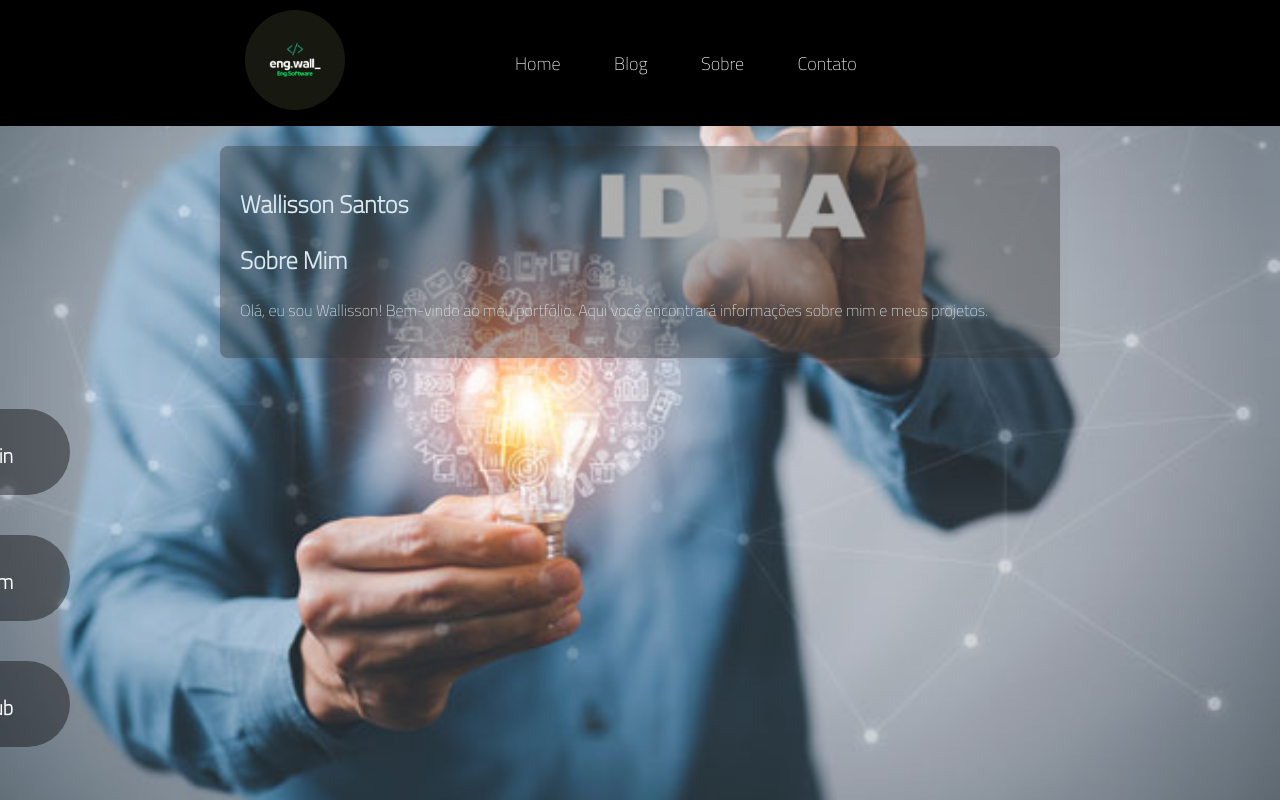
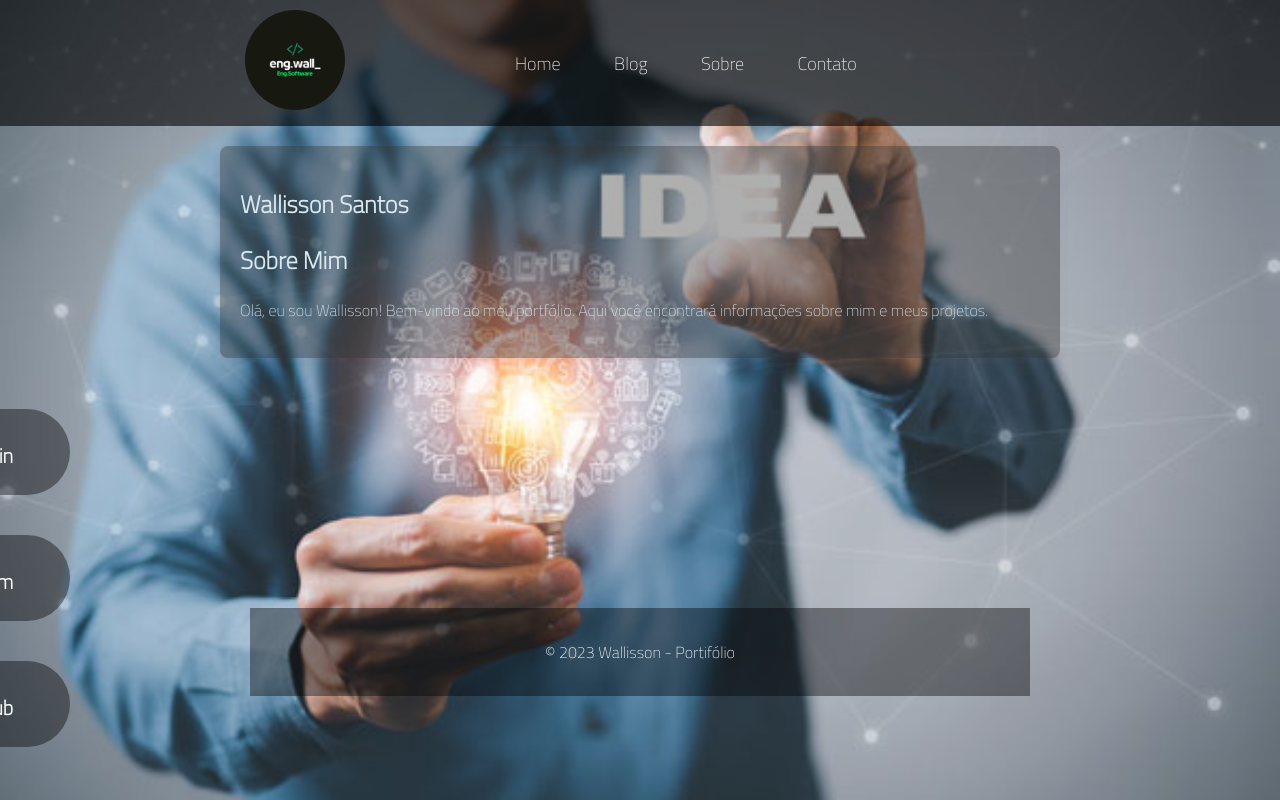
Before and after one commit to wallisson-tech/Social-links, a plain HTML site: page index.html in a window 1280 px wide. Drawn offline with Linux system fonts and the light colour scheme.

Commit message:
alter index.html

```diff
--- a/index.html
+++ b/index.html
@@ -37,5 +37,8 @@
             <a href="https://github.com/wallisson-tech">Github <i class="fa-brands fa-github"></i></a>
         </div>
     </main>
+    <footer>
+        <p>&copy; 2023 Wallisson - Portifólio</p>
+    </footer>
 </body>
 </html>
--- a/styles.css
+++ b/styles.css
@@ -81,7 +81,7 @@ section {
 
 }
 header{
-    background-color: #000000;
+    background: rgba(0, 0, 0, 0.6);
     width: 100%;
     padding: 10px;
 }
@@ -122,3 +122,11 @@ header{
 .menu nav a:hover::after{
     width: 30px;
 }
+
+footer{
+    background: rgba(0, 0, 0, 0.4);
+    color: white;
+    text-align: center;
+    padding: 1em 0;
+    margin: 250px;
+}
```
